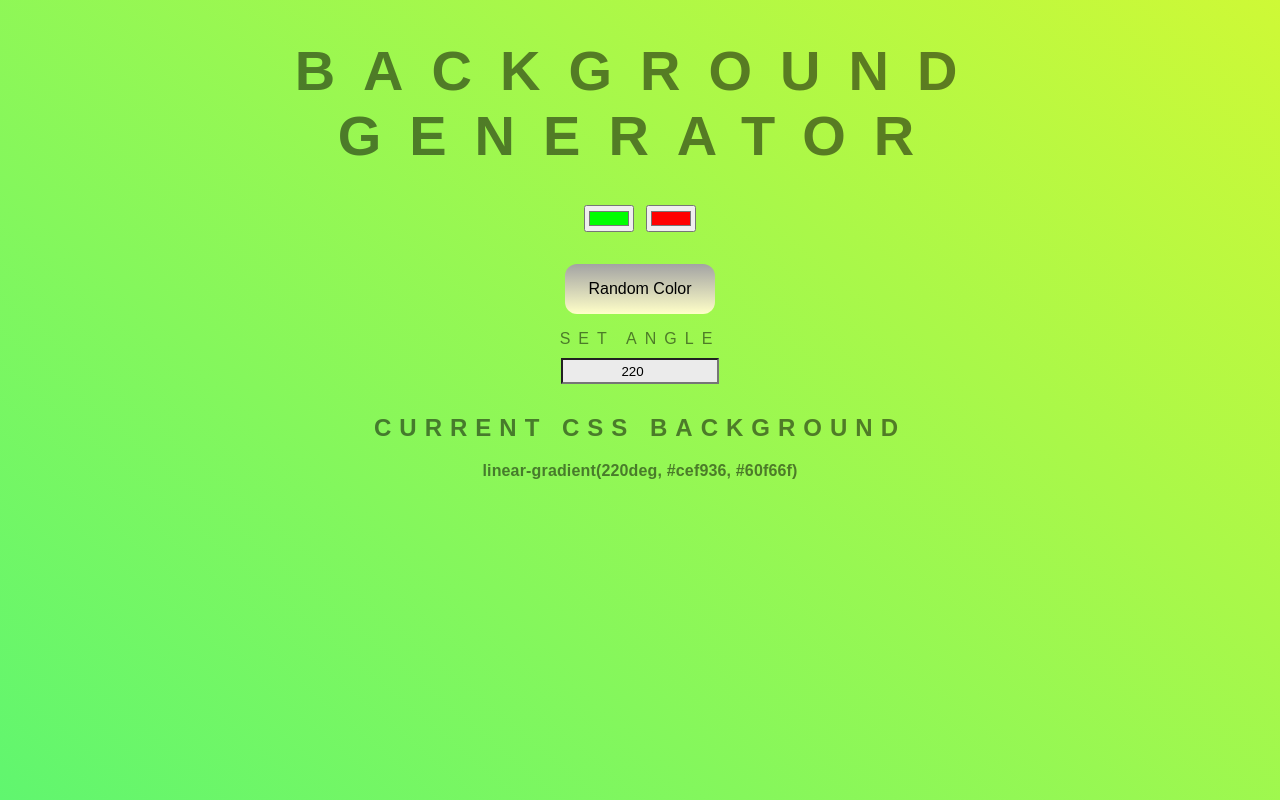
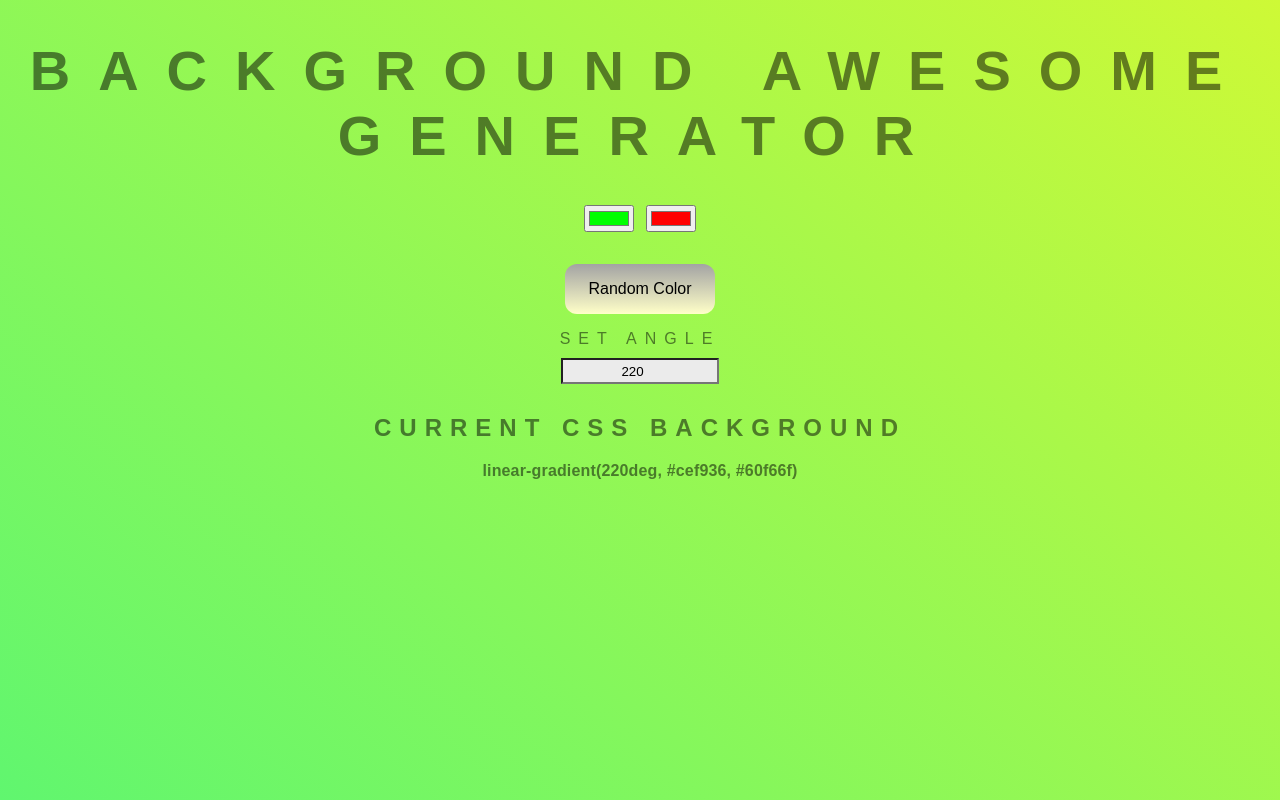
Before and after one commit to Kropi-H/Background-Generator, a plain HTML site: page index.html in a window 1280 px wide. Drawn offline with Linux system fonts and the light colour scheme.

Commit message:
adjustment header

```diff
--- a/index.html
+++ b/index.html
@@ -6,7 +6,7 @@
 	<link rel="stylesheet" type="text/css" href="style.css">
 </head>
 <body id="gradient">
-	<h1>Background Generator</h1>
+	<h1>Background Awesome Generator</h1>
 	<input class="color1" type="color" name="color1" value="#00ff00">
 	<input class="color2" type="color" name="color2" value="#ff0000"><br>
 	<button id="randomColorButton">Random Color</button>
```
